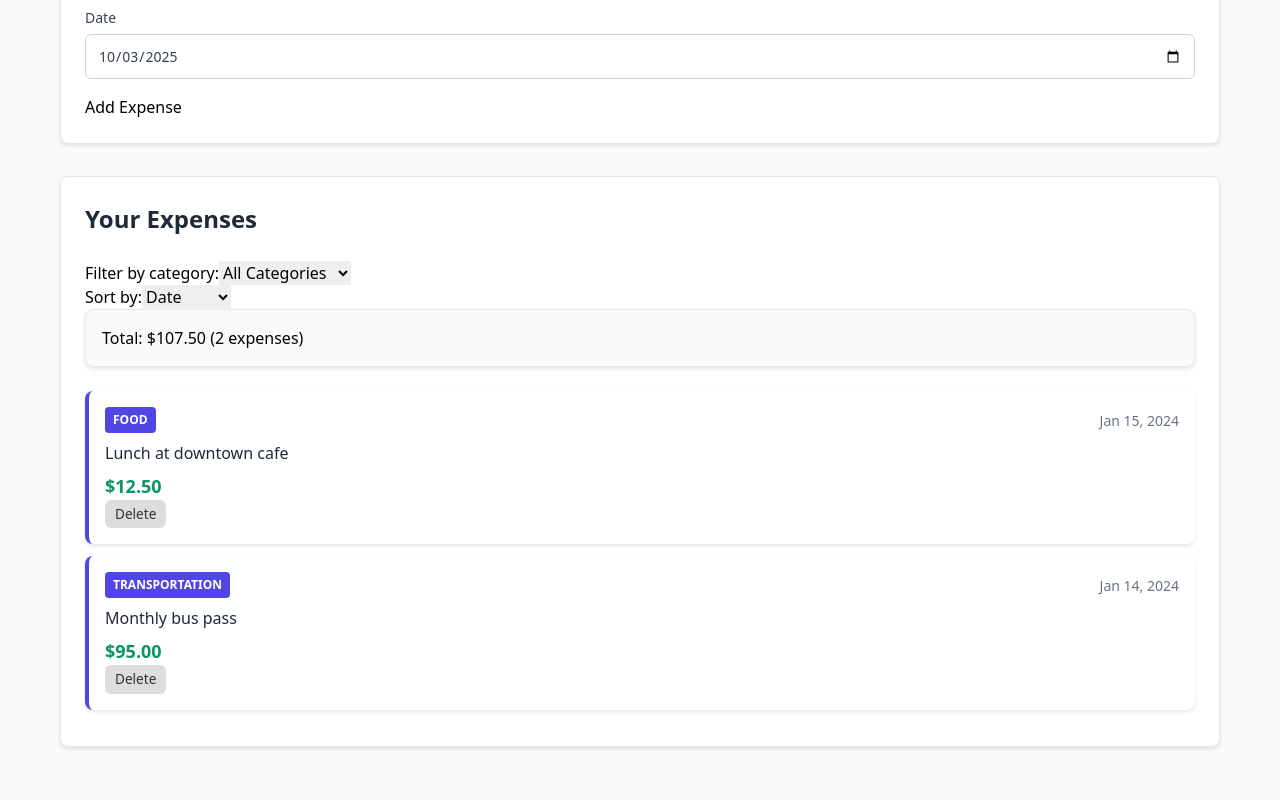
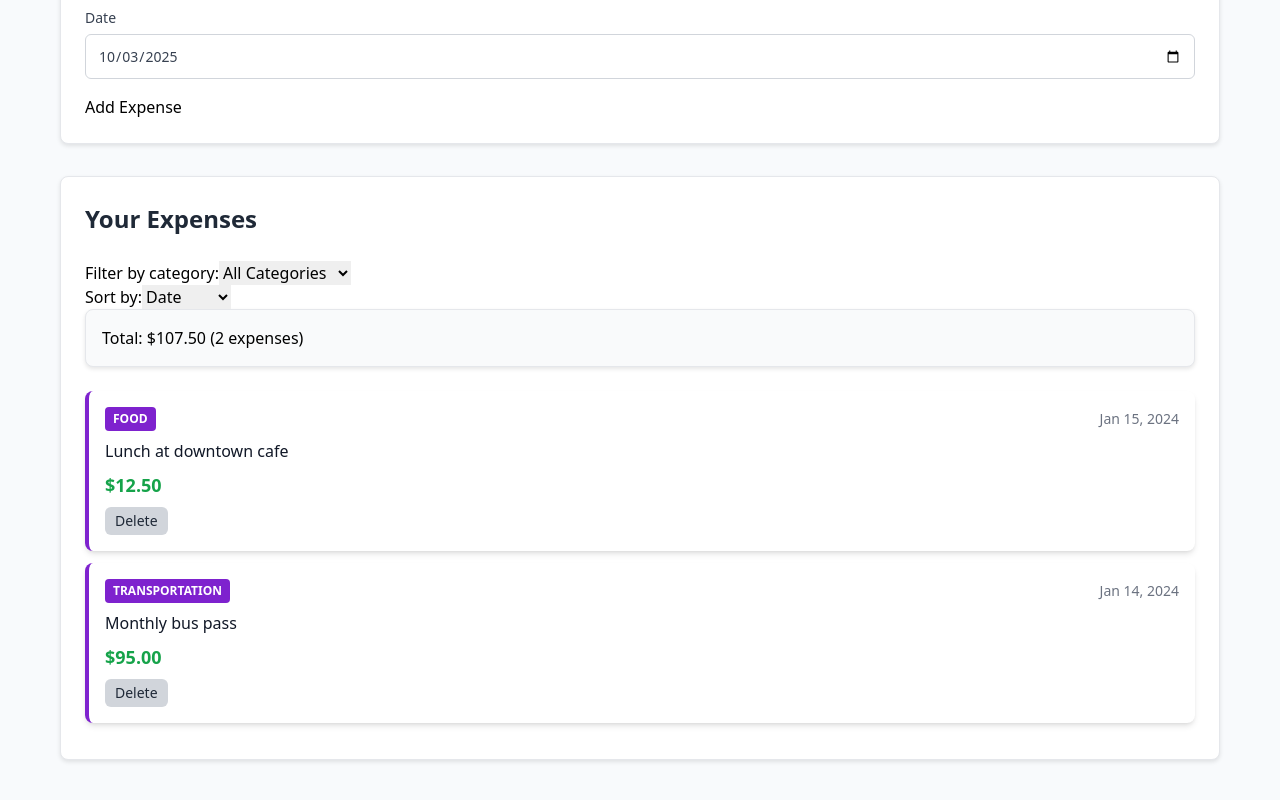
Before and after one commit to kevinye7/expense-tracker, a React (Vite) app: page / in a window 1280 px wide. Shown: the part 635-1435 px from the top of the page. Built offline with nearby package versions, Linux system fonts and the light colour scheme.

Commit message:
style: transform ExpenseCard to Tailwind utilities

```diff
--- a/src/components/ExpenseCard/ExpenseCard.css
+++ /dev/null
@@ -1,72 +0,0 @@
-/* src/components/ExpenseCard/ExpenseCard.css */
-.expense-card {
-  background: white;
-  border-radius: 8px;
-  padding: 16px;
-  margin-bottom: 12px;
-  box-shadow: 0 2px 4px rgba(0, 0, 0, 0.1);
-  transition: transform 0.2s, box-shadow 0.2s;
-  border-left: 4px solid #4F46E5;
-}
-
-.expense-card:hover {
-  transform: translateY(-2px);
-  box-shadow: 0 4px 8px rgba(0, 0, 0, 0.15);
-}
-
-.expense-header {
-  display: flex;
-  justify-content: space-between;
-  align-items: center;
-  margin-bottom: 8px;
-}
-
-.expense-category {
-  background: #4F46E5;
-  color: white;
-  padding: 4px 8px;
-  border-radius: 4px;
-  font-size: 12px;
-  font-weight: 600;
-  text-transform: uppercase;
-}
-
-.expense-date {
-  color: #6B7280;
-  font-size: 14px;
-}
-
-.expense-description {
-  margin: 0 0 8px 0;
-  font-size: 16px;
-  font-weight: 500;
-  color: #1F2937;
-}
-
-.expense-amount {
-  margin: 0;
-  font-size: 18px;
-  font-weight: bold;
-  color: #059669;
-}
-
-.expense-card.highlighted {
-  background-color: #f0f8ff;
-}
-
-/* Minimal delete button */
-.expense-delete-btn {
-  padding: 4px 10px;
-  background-color: #ddd;
-  color: #333;
-  border: none;
-  border-radius: 6px;
-  cursor: pointer;
-  font-size: 0.85rem;
-  transition: background-color 0.2s, color 0.2s;
-}
-
-.expense-delete-btn:hover {
-  background-color: #bbb;
-  color: #000;
-}
--- a/src/components/ExpenseCard/ExpenseCard.tsx
+++ b/src/components/ExpenseCard/ExpenseCard.tsx
@@ -1,23 +1,18 @@
 // src/components/ExpenseCard/ExpenseCard.tsx
 import React from 'react';
-import './ExpenseCard.css';
 
 export type ExpenseCategory = 'Food' | 'Transportation' | 'Entertainment' | 'Shopping' | 'Other';
 export type SortOption = 'date' | 'amount' | 'category';
 
-// TypeScript interface defines the structure of props this component expects
-// This acts like a contract - any parent component must provide these exact properties
 export interface ExpenseCardProps {
-  id: string;              // Unique identifier for each expense
-  description: string;     // What the expense was for (e.g., "Lunch at Joe's Pizza")
-  amount: number;         // Cost in dollars (will be formatted to show currency)
-  category: ExpenseCategory;       // Type of expense (e.g., "Food", "Transportation")
-  date: string;          // When the expense occurred (formatted as string)
-
-  // Optional props (can be provided or not)
-  onDelete?: (id: string) => void;    // The ? makes it optional
-  highlighted?: boolean;              // Component might be highlighted
-  showCategory?: boolean;             // Category display might be hidden
+  id: string;
+  description: string;
+  amount: number;
+  category: ExpenseCategory;
+  date: string;
+  onDelete?: (id: string) => void;
+  highlighted?: boolean;
+  showCategory?: boolean;
 }
 
 /**
@@ -35,18 +30,15 @@ const ExpenseCard: React.FC<ExpenseCardProps> = ({
   amount,
   category,
   date,
-  // Optional props with default values
-  highlighted = false,      // Default to false if not provided
-  showCategory = true,      // Default to true if not provided
-  onDelete                  // Might be undefined
+  highlighted = false,
+  showCategory = true,
+  onDelete
 }) => {
-  // Format currency for professional display
   const formattedAmount = new Intl.NumberFormat('en-US', {
     style: 'currency',
     currency: 'USD'
   }).format(amount);
 
-  // Format date for user-friendly display
   const formattedDate = new Date(date).toLocaleDateString('en-US', {
     month: 'short',
     day: 'numeric',
@@ -54,22 +46,31 @@ const ExpenseCard: React.FC<ExpenseCardProps> = ({
   });
 
   return (
-    <article className={`expense-card ${highlighted ? 'highlighted' : ''}`}>
-      <div className="expense-header">
-        {showCategory && <span className="expense-category">{category}</span>}
-        <time className="expense-date" dateTime={date}>
+    <article className={`
+      bg-white rounded-lg p-4 mb-3 shadow-md
+      transition-all duration-200 border-l-4
+      hover:translate-y-[-2px] hover:shadow-lg
+      ${highlighted ? 'bg-purple-70 border-l-purple-700' : 'border-l-purple-700'}
+    `}>
+      <div className="flex justify-between items-center mb-2">
+        {showCategory && (
+          <span className="bg-purple-700 text-white px-2 py-1 rounded text-xs font-semibold uppercase">
+            {category}
+          </span>
+        )}
+        <time className="text-gray-500 text-sm" dateTime={date}>
           {formattedDate}
         </time>
       </div>
 
-      <div className="expense-body">
-        <h3 className="expense-description">{description}</h3>
-        <p className="expense-amount">{formattedAmount}</p>
+      <div className="space-y-2">
+        <h3 className="text-gray-900 text-base font-medium mb-2">{description}</h3>
+        <p className="text-green-600 text-lg font-bold">{formattedAmount}</p>
       </div>
 
       {onDelete && (
         <button
-          className="expense-delete-btn"
+          className="bg-gray-300 text-gray-800 px-2.5 py-1 rounded-md border-0 cursor-pointer text-sm transition-colors duration-200 hover:bg-gray-400 hover:text-black mt-2"
           onClick={() => onDelete(id)}
         >
           Delete
```
